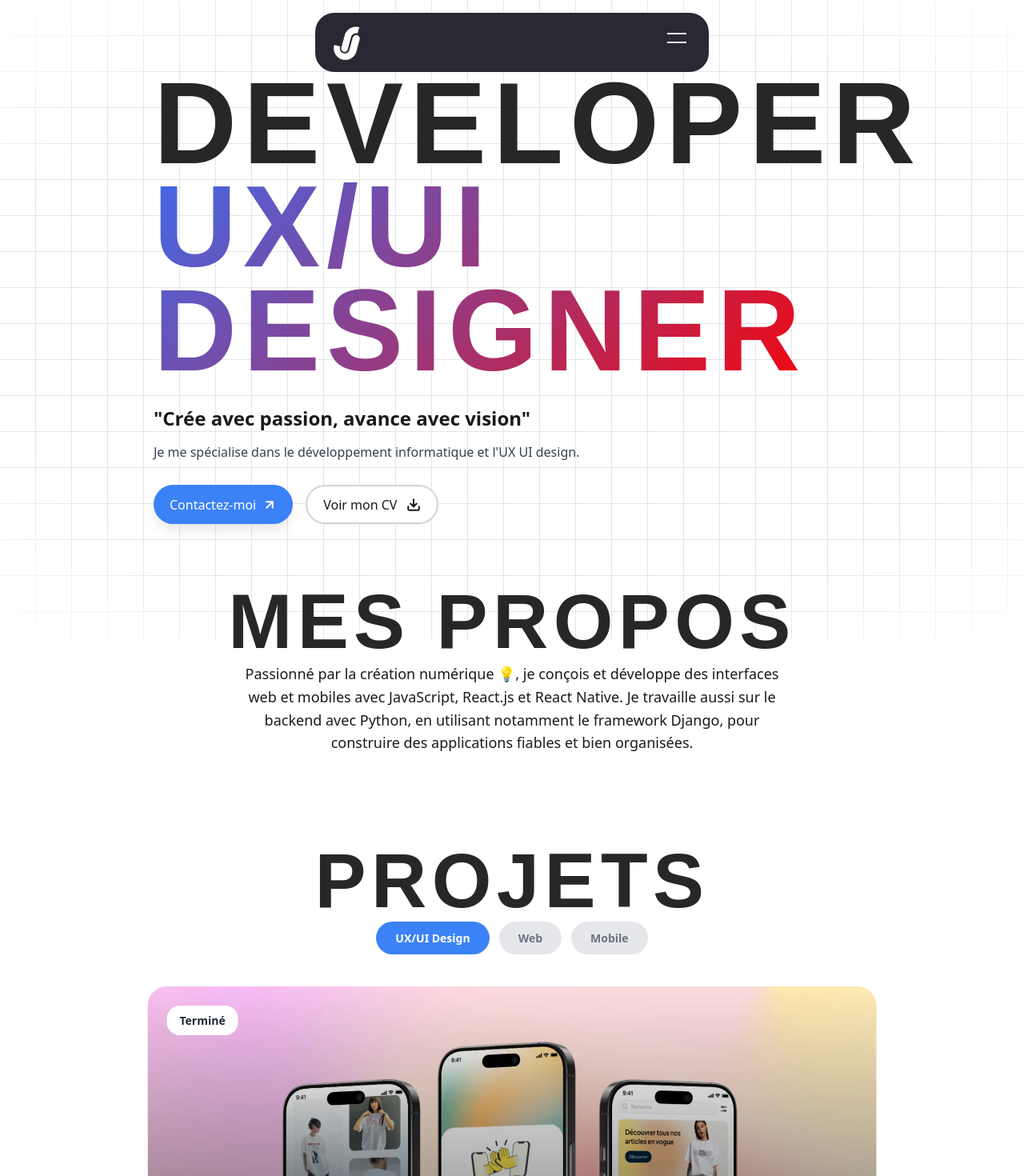
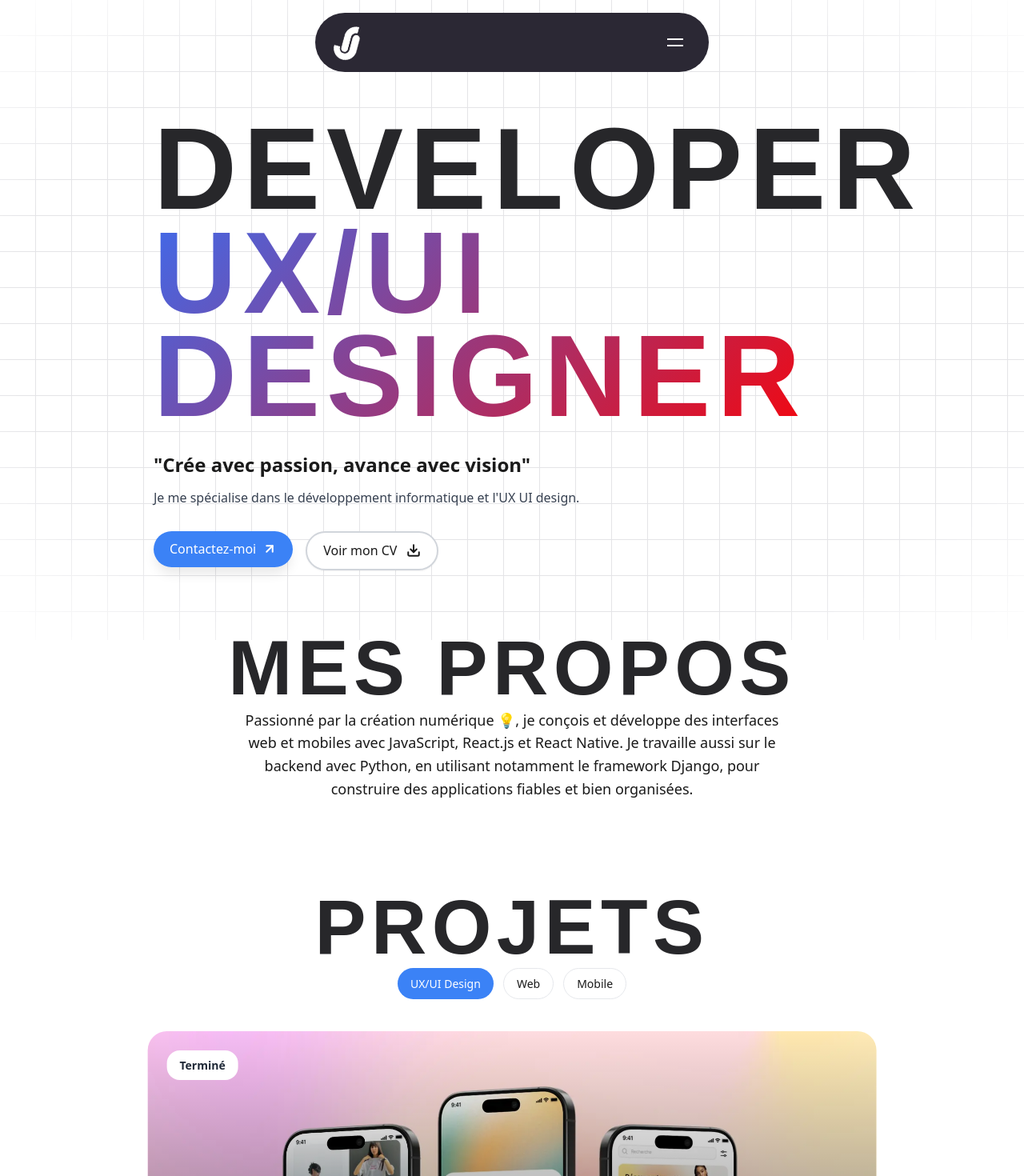
Before and after one commit to Julio23F/juliofaralahy-soudeur, a Next.js app: page / in a window 1280 px wide. Shown: the top 1470 px of the page at 80% size. Built offline with nearby package versions, Linux system fonts and the light colour scheme; a web font is replaced by a local one.

Commit message:
UI: redesign filterButton

```diff
--- a/src/app/ProjectsSection.tsx
+++ b/src/app/ProjectsSection.tsx
@@ -384,26 +384,24 @@ const styles = {
     flexWrap: 'wrap' as const,
   },
   filterButton: {
-    padding: '10px 24px',
-    borderRadius: '24px',
-    border: 'none',
-    backgroundColor: '#e5e7eb',
-    color: '#6b7280',
-    fontSize: '14px',
-    fontWeight: '600',
+    borderRadius: '9999px',
+    padding: '0.5rem 1rem',
+    fontSize: '0.875rem',
+    fontWeight: '500',
+    border: '1px solid #e5e7eb',
+    backgroundColor: 'white',
     cursor: 'pointer',
-    transition: 'all 0.3s ease',
+    transition: 'all 0.3s',
   },
   filterButtonActive: {
-    padding: '10px 24px',
-    borderRadius: '24px',
+    borderRadius: '9999px',
+    padding: '0.5rem 1rem',
+    fontSize: '0.875rem',
+    fontWeight: '500',
+    backgroundColor: '#3b82f6',
+    color: 'white',
     border: 'none',
-    backgroundColor: '#3b82f6',
-    color: '#ffffff',
-    fontSize: '14px',
-    fontWeight: '600',
     cursor: 'pointer',
-    transition: 'all 0.3s ease',
   },
   carouselWrapper: {
     display: 'flex',
--- a/src/app/page.tsx
+++ b/src/app/page.tsx
@@ -43,6 +43,16 @@ const Header = ({ menuOpen, setMenuOpen }: { menuOpen: boolean; setMenuOpen: (op
             transform: translateY(0);
           }
         }
+        @keyframes slideUp {
+          from {
+            opacity: 1;
+            transform: translateY(0);
+          }
+          to {
+            opacity: 0;
+            transform: translateY(-10px);
+          }
+        }
       `}</style>
       <div style={{...styles.headerContainer, position: 'relative', flex: 1}}>
         <div style={styles.logoContainer}>
@@ -58,14 +68,23 @@ const Header = ({ menuOpen, setMenuOpen }: { menuOpen: boolean; setMenuOpen: (op
             onClick={() => setMenuOpen(!menuOpen)}
             aria-label="Toggle menu"
           >
+            {menuOpen ? (
               <svg width="24" height="24" viewBox="0 0 24 24" fill="none">
-              <rect width="24" height="2" fill="#fff" />
+                <path d="M18 6L6 18M6 6l12 12" stroke="#fff" strokeWidth="2" strokeLinecap="round" />
+              </svg>
+            ) : (
+              <svg width="24" height="24" viewBox="0 0 24 24" fill="none">
+                {/* <rect width="24" height="2" fill="#fff" />
                 <rect y="11" width="24" height="2" fill="#fff" />
-              {/* <rect y="22" width="24" height="2" fill="#fff" /> */}
+                <rect y="22" width="24" height="2" fill="#fff" /> */}
+
+                <rect width="20" height="2" fill="#fff" y="7" />
+                <rect width="20" height="2" fill="#fff" y="15" />
               </svg>
+            )}
           </button>
           {menuOpen && (
-            <nav style={styles.dropdownMenu}>
+            <nav style={{...styles.dropdownMenu, animation: menuOpen ? 'slideDown 0.3s ease-out' : 'slideUp 0.3s ease-out'}}>
               {menuItems.map((item) => (
                 <button
                   key={item.id}
@@ -80,6 +99,17 @@ const Header = ({ menuOpen, setMenuOpen }: { menuOpen: boolean; setMenuOpen: (op
                   {item.label}
                 </button>
               ))}
+              <a
+                href="https://wa.me/0320513845"
+                target="_blank"
+                rel="noopener noreferrer"
+                style={{ textDecoration: "none", width: '100%' }}
+              >
+                <button style={{...styles.primaryButton, backgroundColor: '#ccfd16', color: "#000", padding: '1rem 1.25rem', marginTop: "20px", width: '100%'}}>
+                  <span>Contactez-moi</span>
+                  <ArrowUpRight absoluteStrokeWidth size={18}/>
+                </button>
+              </a>
             </nav>
           )}
         </div>
@@ -106,10 +136,17 @@ const HeroSection = () => {
         </div>
 
         <div style={styles.heroButtons}>
+          <a
+            href="https://wa.me/0320513845"
+            target="_blank"
+            rel="noopener noreferrer"
+            style={{ textDecoration: "none" }}
+          >
             <button style={styles.primaryButton}>
               <span>Contactez-moi</span>
               <ArrowUpRight absoluteStrokeWidth size={18}/>
             </button>
+          </a>
           <a
             href="https://drive.google.com/file/d/1J73ZJI0LbSo1GHoKm_fcXTIa-5UBCMma/view?usp=sharing"
             target="_blank"
@@ -440,7 +477,7 @@ const styles: { [key: string]: CSSProperties } = {
     alignItems: 'center',
     backgroundColor: "#2b2834",
     padding: "0.7em 1em",
-    borderRadius: '1.5em',
+    borderRadius: '3em',
   },
   logoContainer: {
     width: '3.25rem',
@@ -475,7 +512,7 @@ const styles: { [key: string]: CSSProperties } = {
     display: 'flex',
     alignItems: 'center',
     justifyContent: 'center',
-    padding: 'clamp(1rem, 3vw, 3rem) 0.5rem clamp(0.5rem, 2vw, 1.5rem)',
+    padding: 'clamp(1rem, 6em, 6em) 0.5rem clamp(0.5rem, 2vw, 1.5rem)',
   },
   heroContainer: {
     maxWidth: 'min(56rem, 95%)',
@@ -864,7 +901,7 @@ const styles: { [key: string]: CSSProperties } = {
   // Menu Dropdown
   dropdownMenu: {
     position: 'absolute',
-    top: '60%',
+    top: '30%',
     left: 0,
     right: 0,
     backgroundColor: '#2b2834',
@@ -873,16 +910,18 @@ const styles: { [key: string]: CSSProperties } = {
     boxShadow: '0 4px 6px rgba(253, 10, 10, 0.1)',
     zIndex: "-100",
     overflow: 'hidden',
-    marginTop: '0.5rem',
+    marginTop: '1rem',
     display: 'flex',
     flexDirection: 'column',
-    paddingTop: "20px",
-    animation: 'slideDown 0.3s ease-out',
+    padding: "30px",
+    paddingTop: "35px",
+    paddingBottom: "25px",
   },
   menuItem: {
+    // backgroundColor: "red",
     display: 'block',
     width: '100%',
-    padding: '1rem 1.5rem',
+    padding: '1rem 0',
     backgroundColor: 'transparent',
     border: 'none',
     textAlign: 'left',
```
Lines whose indentation alone changed are shown as unchanged.
